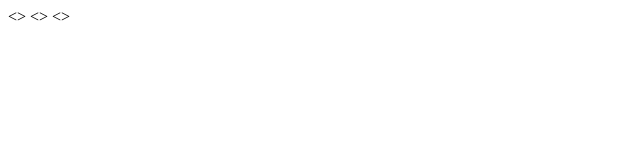
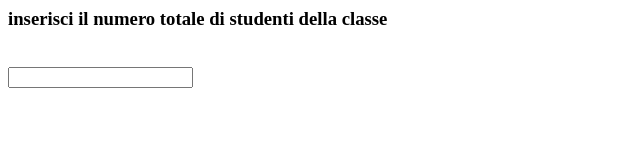
Before and after one commit to leam01123/random, a plain HTML site: page index.html in a window 1280 px wide. Shown: the whole page, without its empty margins (0-640 px from the left). Drawn offline with Linux system fonts and the light colour scheme.

Commit message:
Update index.html

```diff
--- a/index.html
+++ b/index.html
@@ -1,6 +1,16 @@
 <DOCTYPE html>
 <html>
-<>
-<>
-<>
+<head>
+  <script>
+    var nt= document.getElementById("numtot");
+    var result= Math.floor(Math.random() * nt) + 1;
+    alert(result);
+  </script>
+</head>
+<body>
+  <form>
+    <h3>inserisci il numero totale di studenti della classe</h3><br>
+    <input type="text" id="numtot">
+  </form>
+</body>
 </html>
```
